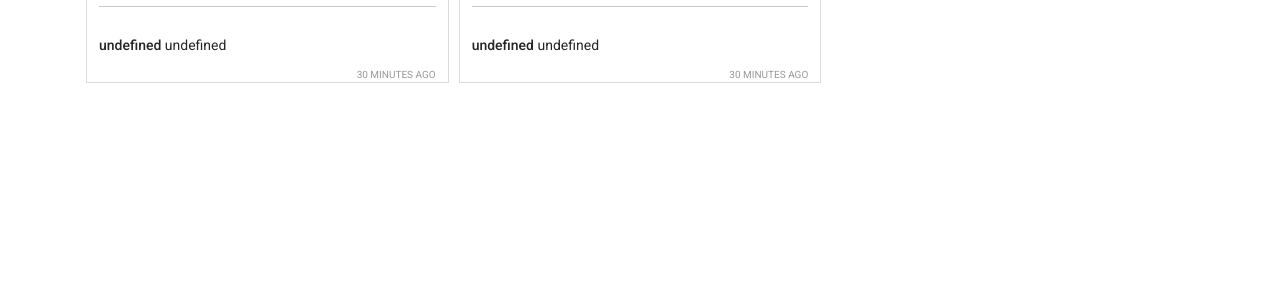
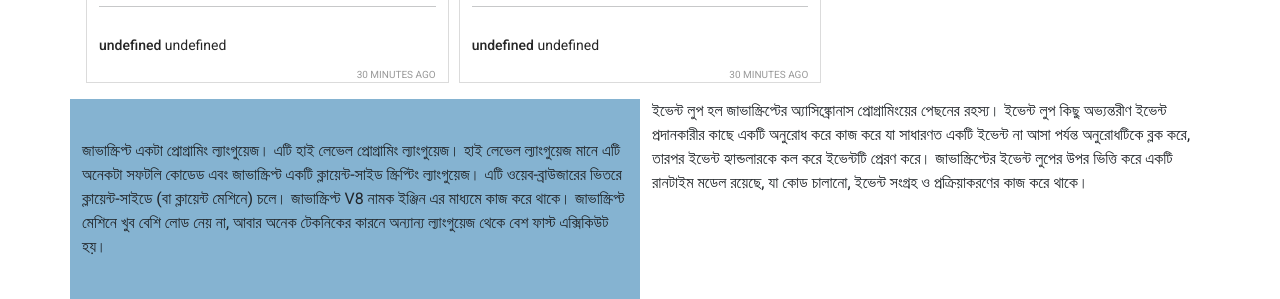
Before and after one commit to abdullahalomar/insta-sohor, a plain HTML site: page index.html in a window 1280 px wide. Shown: the part 1401-1700 px from the top of the page. Before the commit the page ends 1500 px from the top, so only its background shows below. Drawn offline with nearby package versions, Linux system fonts and the light colour scheme.

Commit message:
first commit

```diff
--- a/css/style.css
+++ b/css/style.css
@@ -244,6 +244,9 @@ img {
 #reported{
   display: none;
 }
+.first-article{
+  background-color: rgb(133, 179, 209);
+  padding: 40px;
 
 @media only screen and (max-width: 992px) {
   #posts {
--- a/index.html
+++ b/index.html
@@ -77,6 +77,28 @@
                 <h1>Reported posts</h1>
             </div>
         </main>
+        <section class="container">
+
+                <div class="row row-cols-2">
+                  <div class="col first-article">
+                 <article>
+                    জাভাস্ক্রিপ্ট একটা প্রোগ্রামিং ল্যাংগুয়েজ। এটি হাই লেভেল প্রোগ্রামিং ল্যাংগুয়েজ। হাই লেভেল ল্যাংগুয়েজ মানে এটি অনেকটা সফটলি কোডেড এবং
+                    জাভাস্ক্রিপ্ট একটি ক্লায়েন্ট-সাইড স্ক্রিপ্টিং ল্যাংগুয়েজ। এটি ওয়েব-ব্রাউজারের ভিতরে ক্লায়েন্ট-সাইডে (বা ক্লায়েন্ট মেশিনে) চলে। জাভাস্ক্রিপ্ট V8 নামক ইঞ্জিন
+                    এর মাধ্যমে কাজ করে থাকে। জাভাস্ক্রিপ্ট মেশিনে খুব বেশি লোড নেয় না, আবার অনেক টেকনিকের কারনে অন্যান্য ল্যাংগুয়েজ থেকে বেশ ফাস্ট এক্সিকিউট
+                    হয়।
+                 </article>
+                  </div>
+                  <div class="col second-article">
+                <article>
+                    ইভেন্ট লুপ হল জাভাস্ক্রিপ্টের অ্যাসিঙ্ক্রোনাস প্রোগ্রামিংয়ের পেছনের রহস্য। ইভেন্ট লুপ কিছু অভ্যন্তরীণ  ইভেন্ট প্রদানকারীর কাছে একটি অনুরোধ করে কাজ করে
+                    যা সাধারণত একটি ইভেন্ট না আসা পর্যন্ত অনুরোধটিকে ব্লক করে, তারপর ইভেন্ট হ্যান্ডলারকে
+                    কল করে ইভেন্টটি প্রেরণ করে। জাভাস্ক্রিপ্টের ইভেন্ট লুপের উপর ভিত্তি করে একটি রানটাইম মডেল রয়েছে,
+                    যা কোড চালানো, ইভেন্ট সংগ্রহ ও প্রক্রিয়াকরণের কাজ করে থাকে।
+                </article>
+                  </div>
+                </div>
+
+        </section>
         <footer></footer>
 
         <!-- add javascript  file  -->
```
